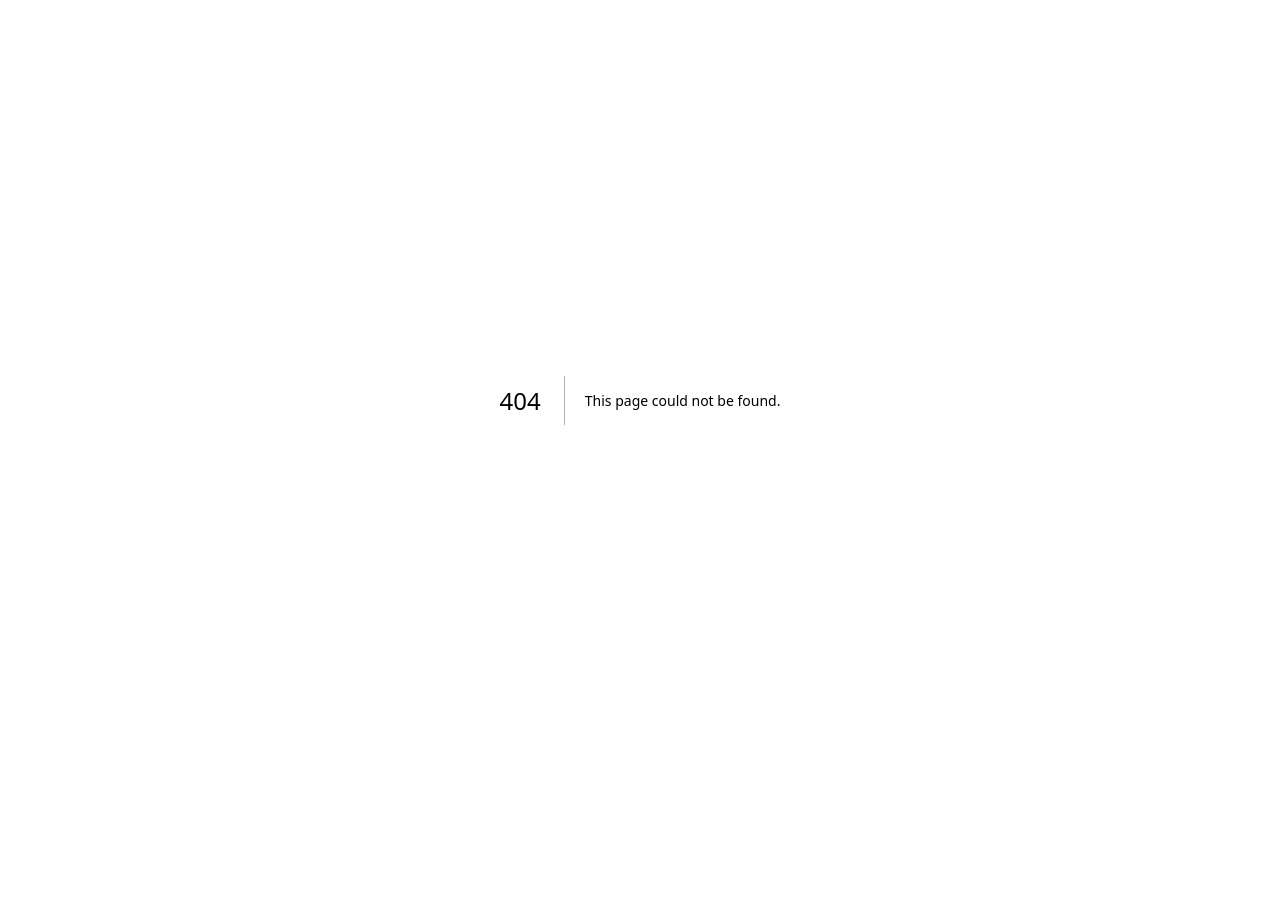
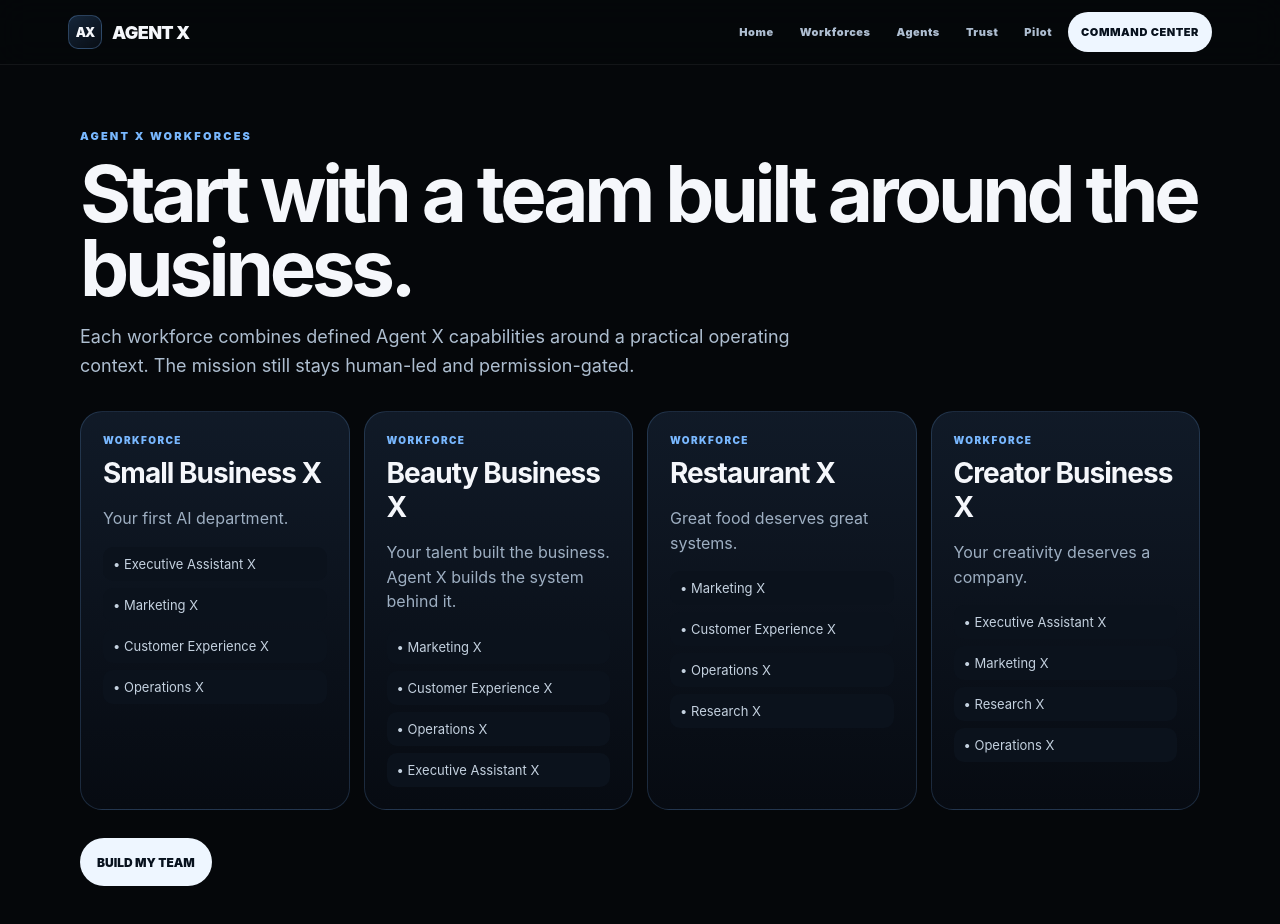
Before and after one commit to melbgittinit/botbox-alpha-clean, a Next.js app: page /workforces in a window 1280 px wide. Before the commit this address had no page. Shown: the top 924 px of the page. Before the commit the page ends 800 px from the top, so only its background shows below. Built offline with nearby package versions, Linux system fonts and the light colour scheme.

Commit message:
Add standalone Agent X workforces architecture

```diff
--- /dev/null
+++ b/app/workforces/page.tsx
@@ -0,0 +1,31 @@
+import Link from 'next/link';
+import AgentXSiteNav from '../../components/AgentXSiteNav';
+
+export const metadata = { title: 'Workforces', description: 'Ready-made Agent X workforce configurations.' };
+
+const workforces = [
+  ['Small Business X','Your first AI department.',['Executive Assistant X','Marketing X','Customer Experience X','Operations X']],
+  ['Beauty Business X','Your talent built the business. Agent X builds the system behind it.',['Marketing X','Customer Experience X','Operations X','Executive Assistant X']],
+  ['Restaurant X','Great food deserves great systems.',['Marketing X','Customer Experience X','Operations X','Research X']],
+  ['Creator Business X','Your creativity deserves a company.',['Executive Assistant X','Marketing X','Research X','Operations X']],
+];
+
+export default function WorkforcesPage(){
+  return <main style={{minHeight:'100vh',background:'#05070a',color:'#f5f7fb',fontFamily:'Inter,ui-sans-serif,-apple-system,BlinkMacSystemFont,"Segoe UI",sans-serif'}}>
+    <AgentXSiteNav/>
+    <section style={{padding:'64px 18px 80px'}}><div style={{maxWidth:1120,margin:'0 auto'}}>
+      <div style={{fontSize:11,fontWeight:900,letterSpacing:'.2em',color:'#79b8ff'}}>AGENT X WORKFORCES</div>
+      <h1 style={{fontSize:'clamp(44px,7vw,78px)',lineHeight:.95,letterSpacing:'-.055em',margin:'14px 0'}}>Start with a team built around the business.</h1>
+      <p style={{maxWidth:760,color:'#aebed0',fontSize:18,lineHeight:1.6}}>Each workforce combines defined Agent X capabilities around a practical operating context. The mission still stays human-led and permission-gated.</p>
+      <div style={{display:'grid',gridTemplateColumns:'repeat(auto-fit,minmax(245px,1fr))',gap:14,marginTop:30}}>
+        {workforces.map(([name,copy,agents])=><article key={String(name)} style={{border:'1px solid rgba(121,184,255,.18)',borderRadius:22,padding:22,background:'linear-gradient(180deg,rgba(17,27,41,.96),rgba(7,11,18,.99))'}}>
+          <div style={{fontSize:10,fontWeight:900,letterSpacing:'.14em',color:'#79b8ff'}}>WORKFORCE</div>
+          <h2 style={{fontSize:28,letterSpacing:'-.035em',margin:'10px 0 8px'}}>{name as string}</h2>
+          <p style={{color:'#9eafc2',lineHeight:1.55}}>{copy as string}</p>
+          <div style={{display:'grid',gap:7,marginTop:16}}>{(agents as string[]).map(agent=><div key={agent} style={{fontSize:13,color:'#c4d1df',padding:'9px 10px',borderRadius:10,background:'#0b121c'}}>• {agent}</div>)}</div>
+        </article>)}
+      </div>
+      <div style={{marginTop:28}}><Link href="/#build-my-team" style={{display:'inline-flex',minHeight:48,alignItems:'center',padding:'0 17px',borderRadius:999,textDecoration:'none',background:'#eef6ff',color:'#07111d',fontWeight:900,fontSize:12}}>BUILD MY TEAM</Link></div>
+    </div></section>
+  </main>;
+}
```
